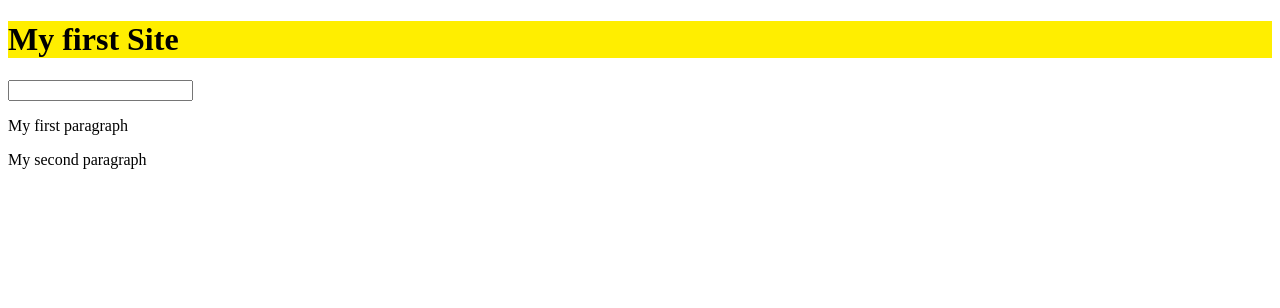
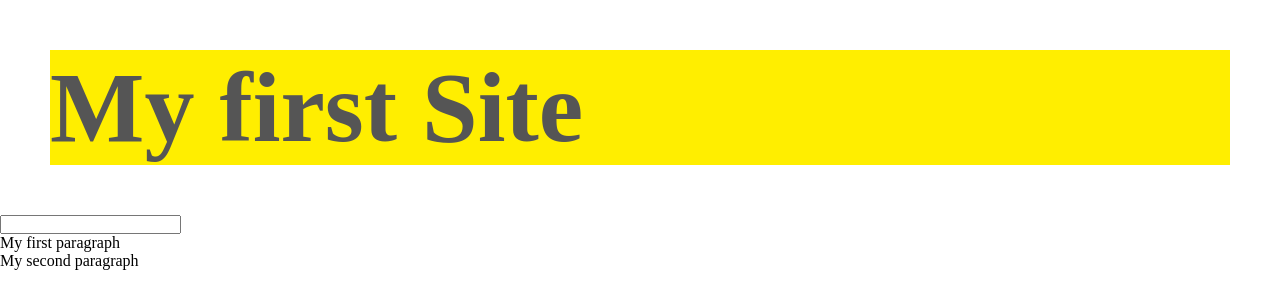
Before and after one commit to YuriMayk/JSWEB, a plain HTML site: page FirstFolder/index.html in a window 1280 px wide. Drawn offline with Linux system fonts and the light colour scheme.

Commit message:
Created css file, linked css on html, and changed script.js adding a style changer.

```diff
--- a/FirstFolder/index.html
+++ b/FirstFolder/index.html
@@ -6,6 +6,7 @@
     <meta http-equiv="X-UA-Compatible" content="IE=edge">
     <meta name="viewport" content="width=device-width, initial-scale=1.0">
     <title>Document</title>
+    <link href="styles.css" rel="stylesheet" type="text/css">
 </head>
 
 <body>
--- a/FirstFolder/script.js
+++ b/FirstFolder/script.js
@@ -15,6 +15,8 @@ const elementt = document.getElementById("main-text")
 //elementt.innerHTML = "Changed Text! <sup>Tag</sup>"
 
 elementt.style.backgroundColor = '#ffee00'
+elementt.style.color = "#555555"
+element.style.margin = "50px"
 
 console.log(elementqueryall)
 console.log(element.attributes)
--- /dev/null
+++ b/FirstFolder/styles.css
@@ -0,0 +1,9 @@
+* {
+    margin: 0;
+    padding: 0;
+    box-sizing: border-box;
+}
+
+h1 {
+    font-size: 100px;
+}
```
